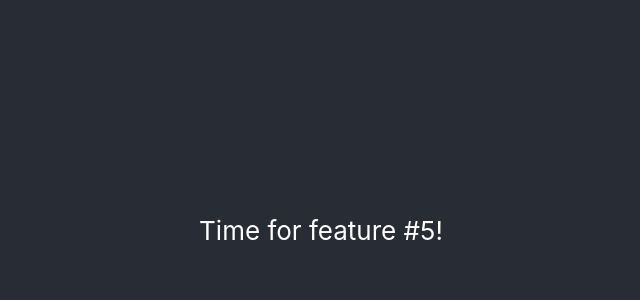
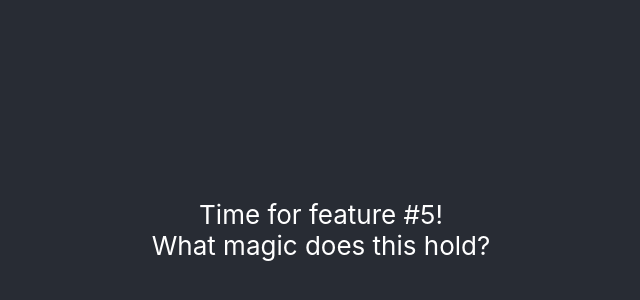
Before and after one commit to bergenhem/GitFlow-Testing, a React (Create React App) app: page / in a window 1280 px wide. Shown: the part 170-470 px from the top of the page, without its empty margins (319-959 px from the left). Built offline with nearby package versions, Linux system fonts and the light colour scheme.

Commit message:
Magic text

```diff
--- a/src/App.js
+++ b/src/App.js
@@ -6,6 +6,7 @@ function App() {
     <div className="App">
       <header className="App-header">
         <div>Time for feature #5!</div>
+        <div>What magic does this hold?</div>
       </header>
     </div>
   );
```
